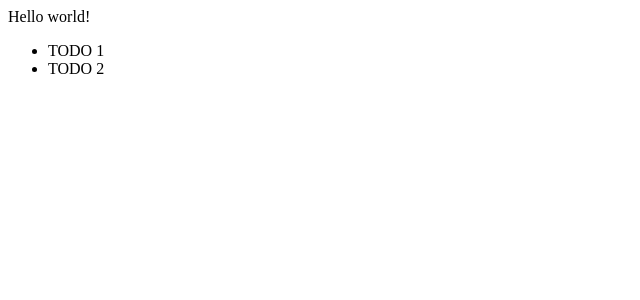
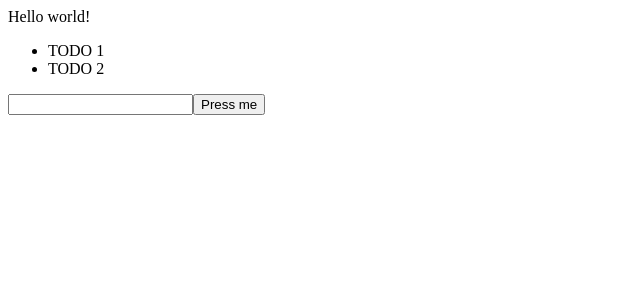
Before and after one commit to sorinoctavian/react-redux, a React (Create React App) app: page / in a window 1280 px wide. Shown: the top 300 px of the page, without its empty margins (0-640 px from the left). Built offline with nearby package versions, Linux system fonts and the light colour scheme.

Commit message:
implemented dispatch addtodo action

```diff
--- a/src/ToDoList.jsx
+++ b/src/ToDoList.jsx
@@ -1,7 +1,9 @@
 import React from 'react';
 import { connect } from 'react-redux'
+import { addToDo } from './actions/actions'
 
 class ToDoList extends React.Component {
+    state = {content: ""}
     render() {
         return (<React.Fragment>
             <ul>
@@ -9,6 +11,8 @@ class ToDoList extends React.Component {
                 return <li key={todo.id} >{todo.content}</li>
             })}
             </ul>
+        <input type="text" onChange={(e) => {this.setState({content: e.target.value})}}/>
+        <button onClick={()=> {this.props.addToDo(this.state.content)}}>Press me</button>
         </React.Fragment>)
     }
 }
@@ -19,4 +23,4 @@ const mapStateToProps = state => {
     }
 }
 
-export default connect(mapStateToProps)(ToDoList)
+export default connect(mapStateToProps, {addToDo})(ToDoList)
--- a/src/reducers/toDoReducer.js
+++ b/src/reducers/toDoReducer.js
@@ -13,6 +13,7 @@ const initialState = {
 
 const todos = (state = initialState, action) => {
     console.log(state);
+    console.log(action);
     return state;
 }
 
```
